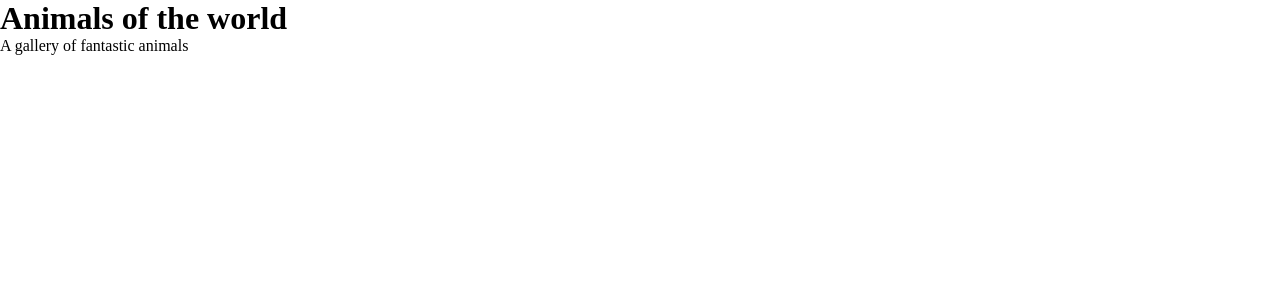
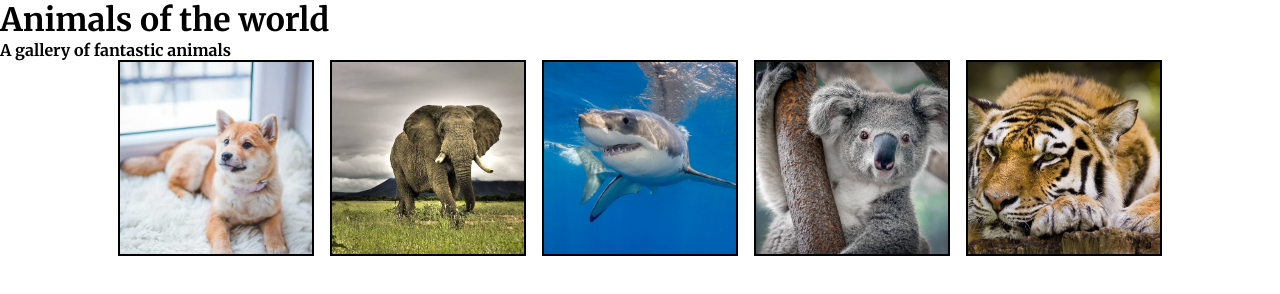
Before and after one commit to Chrstjan/GF2-JS-Galleri-Opgave, a plain HTML site: page index.html in a window 1280 px wide. Drawn offline with nearby package versions, Linux system fonts and the light colour scheme.

Commit message:
Made the gallery
Need to make the modal image

```diff
--- /dev/null
+++ b/assets/css/gallery.css
@@ -0,0 +1,19 @@
+.animals-gallery {
+  display: flex;
+  justify-content: center;
+  align-items: center;
+  gap: 1rem;
+}
+
+.gallery-figure {
+  width: 15vw;
+  height: 15vw;
+  border: 2px solid #000;
+}
+
+.gallery-figure img {
+  width: 100%;
+  height: 100%;
+  object-fit: cover;
+  cursor: pointer;
+}
--- a/assets/css/site.css
+++ b/assets/css/site.css
@@ -1,7 +1,10 @@
 @import url("https://fonts.googleapis.com/css2?family=Merriweather:wght@700;900&family=Oswald&display=swap");
 /* font-family: "Merriweather", serif;
 font-family: "Oswald", sans-serif; */
+@import url(gallery.css);
+
 * {
   margin: 0px;
   padding: 0px;
+  font-family: "Merriweather", sans-serif;
 }
--- a/assets/js/gallery.js
+++ b/assets/js/gallery.js
@@ -1 +1,31 @@
 // Din cool code here
+const animalsArray = [
+  "Dog.jpg",
+  "elephant.jpg",
+  "great-white.jpg",
+  "koala.jpg",
+  "tiger.jpg",
+];
+
+const baseUrl = "./assets/img/";
+
+const app = document.getElementById("app");
+
+const gallery = document.createElement("article");
+gallery.classList.add("animals-gallery");
+app.appendChild(gallery);
+
+const createImageGallery = () => {
+  animalsArray.forEach((img) => {
+    const galleryFigure = document.createElement("figure");
+    galleryFigure.classList.add("gallery-figure");
+    const galleryImage = document.createElement("img");
+    const galleryImageSrc = baseUrl + img;
+    galleryImage.src = galleryImageSrc;
+
+    gallery.appendChild(galleryFigure);
+    galleryFigure.appendChild(galleryImage);
+  });
+};
+
+createImageGallery();
--- a/index.html
+++ b/index.html
@@ -1,19 +1,14 @@
 <!DOCTYPE html>
 <html lang="en">
-
   <head>
-    <meta charset="UTF-8">
-    <meta http-equiv="X-UA-Compatible" content="IE=edge">
-    <meta name="viewport" content="width=device-width, initial-scale=1.0">
-    <title>animals of the world</title>
+    <meta charset="UTF-8" />
+    <meta http-equiv="X-UA-Compatible" content="IE=edge" />
+    <meta name="viewport" content="width=device-width, initial-scale=1.0" />
+    <title>animals of the world GF2 Opgave</title>
     <script src="https://unpkg.com/@lottiefiles/lottie-player@latest/dist/lottie-player.js"></script>
-    <link rel="stylesheet" href="assets/css/site.css">
-    <link rel="stylesheet" href="assets/css/modal.css">
+    <link rel="stylesheet" href="assets/css/site.css" />
 
     <script src="assets/js/gallery.js" defer></script>
-
-
-
   </head>
 
   <body>
@@ -23,8 +18,5 @@
     </header>
 
     <section id="app"></section>
-
-
   </body>
-
 </html>
```
Also changed, not shown: assets/img/Dog.jpg (added). Lines whose indentation alone changed are shown as unchanged.
